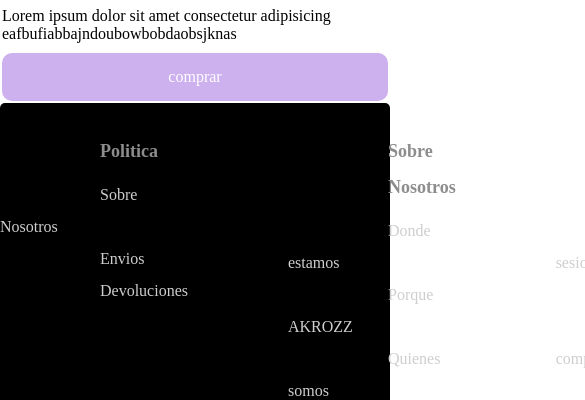
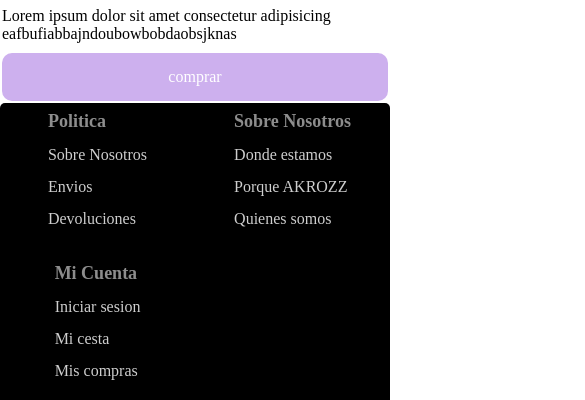
Before and after one commit to Hyl57/webcoder, a plain HTML site: page index.html in a window 390 px wide. Shown: the part 1597-1997 px from the top of the page, 585 px wide, since content can reach past the window. Drawn offline with Linux system fonts and the light colour scheme.

Commit message:
arreglo de footer

```diff
--- a/index.html
+++ b/index.html
@@ -14,7 +14,7 @@
         <nav class="nav_principal">
             <a href="./index.html "><img class="logo_nav" src="./fotos,videos/akrozzbl1.png" alt="logo" ></a>
             <ul class="link_nav">
-                <li class="link_nav-principal"><a href="./otras paginas/novedad.html">Novedad</a></li>
+                <li class="link_nav-principal"><a href="./otraspaginas/novedad.html">Novedad</a></li>
                 <li class="link_nav-principal"><a href="">Top sellers</a></li>
                 <li class="link_nav-principal"><a href="">Mi cuenta</a></li>
             </ul>
@@ -25,7 +25,7 @@
             <img src="./fotos,videos/logo1.png" alt="">
         </div>
         <div class="destacado_principal">
-            <h1 class="novedad">Novedad</h1>
+            <h1 class="novedad">TOP DE VENTAS</h1>
         </div>
             <section class="productos_destacados">
                 <article class="producto">
--- a/style/style.css
+++ b/style/style.css
@@ -149,7 +149,7 @@ li{
     justify-items: start;
     line-height: 2;
     padding: 0;
-    margin: 0;
+    margin: 0 0 20px;
 }
 footer div div h4{
     user-select:none;
@@ -168,6 +168,7 @@ footer div div ul li a{
     text-decoration: none;
 }
 .derechos{
+    border-top: 1px solid #8d8d8d;
     text-align: end;
     padding: 10px;
 }
@@ -177,11 +178,6 @@ footer div div ul li a{
     .productos_destacados{
         display: grid;
         grid-template-columns: repeat(3,1fr);
-    }
-}
-@media (max-width:950) {
-    .seccion_footer{
-        display: none;
     }
 }
 @media (max-width: 800px){
@@ -221,11 +217,30 @@ footer div div ul li a{
     .div_frases{
         display: none;
     }
-
+    footer .seccion_footer{
+        display: grid;
+        grid-template-columns: 1fr 1fr;
+        justify-items: center;
+    }
 }
 
 @media(max-width: 600px){
     .enlaces{
-    display: none;
+        display: none;
     }
 }
+@media (max-width:950px) {
+    footer .seccion_footer{
+        display: grid;
+        justify-content: space-evenly;
+        margin: 0;
+        padding: 0;
+    }
+    footer div div h4{
+        margin: 0;
+        padding: 0;
+    }
+    .footer_enlaces-a a{
+        margin: 0;
+    }
+}
```
Also changed, not shown: otraspaginas/novedad.html (+1 -1 lines), README.md.
